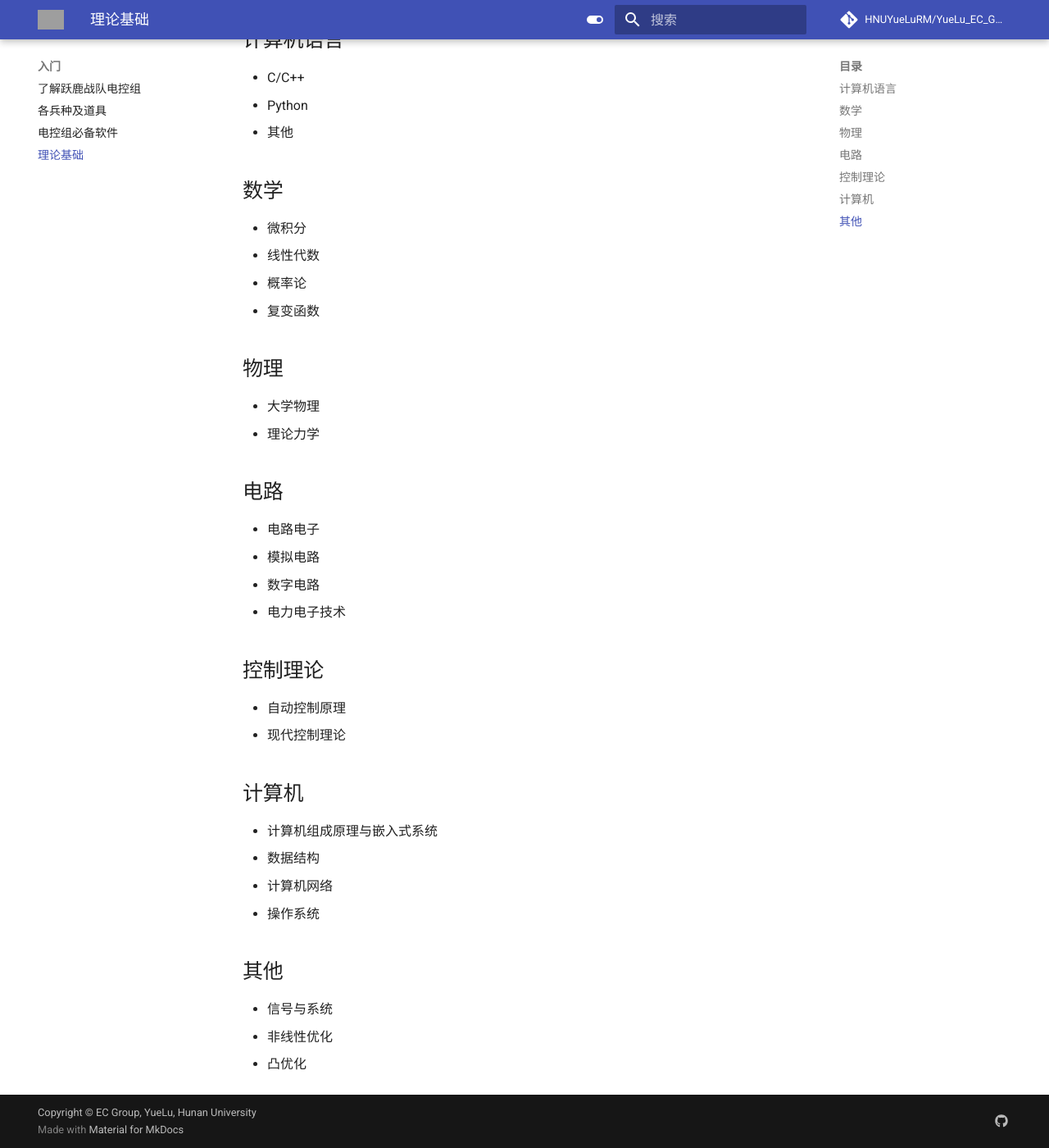
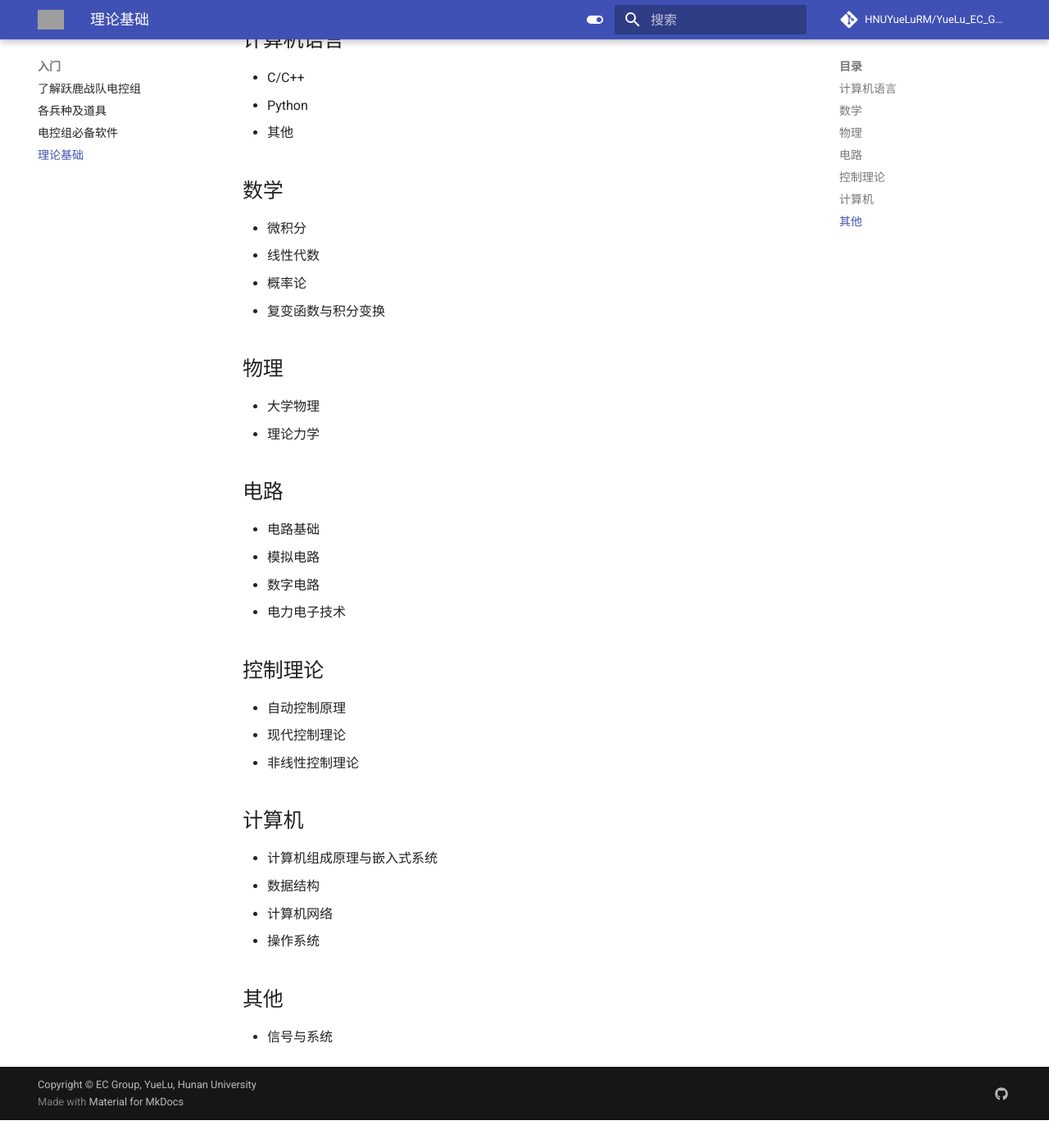
Before and after one commit to HNUYueLuRM/YueLu_EC_Guide, an MkDocs documentation site: the page built from docs/入门/理论基础/theory.md, in a window 1280 px wide and 1400 px high, scrolled down 339 px. Shown: the whole window at 82% size. Built offline with MkDocs 1.6.1 and Material for MkDocs 9.7.7, drawn with Linux system fonts in a browser that asks for light colours; comment, search, counter and statistics services are not loaded; after the commit the page ends 1705 px from its top, so only the background shows below that; grey boxes are pictures that could not be loaded.

Commit message:
更新理论基础

```diff
--- a/docs/入门/理论基础/theory.md
+++ b/docs/入门/理论基础/theory.md
@@ -12,7 +12,7 @@
 - 微积分
 - 线性代数
 - 概率论
-- 复变函数
+- 复变函数与积分变换
 
 ## 物理
 
@@ -21,7 +21,7 @@
 
 ## 电路
 
-- 电路电子
+- 电路基础
 - 模拟电路
 - 数字电路
 - 电力电子技术
@@ -30,6 +30,7 @@
 
 - 自动控制原理
 - 现代控制理论
+- 非线性控制理论
 
 ## 计算机
 
@@ -41,5 +42,3 @@
 ## 其他
 
 - 信号与系统
-- 非线性优化
-- 凸优化
```
